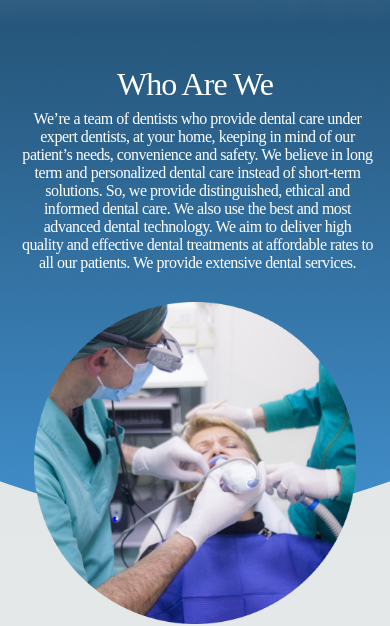
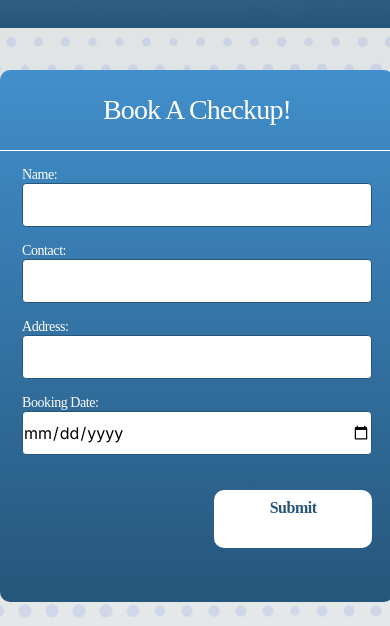
Before and after one commit to Joelshaji5/homnidentnew, a Next.js app: page / in a window 390 px wide. Shown: the part 727-1353 px from the top of the page. Built offline with nearby package versions, Linux system fonts and the light colour scheme.

Commit message:
form commit

```diff
--- /dev/null
+++ b/src/app/Components/Components/Form/BookingForm.jsx
@@ -0,0 +1,64 @@
+"use client"
+import React, { useState } from 'react';
+import "../../../Style/BookingForm.css"
+
+const BookingForm = () => {
+  const [formData, setFormData] = useState({
+    name: '',
+    contact: '',
+    address: '',
+    bookingDate: ''
+  });
+
+  const handleChange = (e) => {
+    setFormData({ ...formData, [e.target.name]: e.target.value });
+  };
+
+  const handleSubmit = (e) => {
+    e.preventDefault();
+
+    emailjs.send('your_service_id', 'your_template_id', formData, 'your_user_id')
+      .then((response) => {
+        console.log('Success!', response.status, response.text);
+        alert('Booking request sent successfully!');
+        setFormData({
+          name: '',
+          contact: '',
+          address: '',
+          bookingDate: ''
+        });
+      }, (error) => {
+        console.error('Failed to send email. Error:', error);
+        alert('Failed to send booking request. Please try again later.');
+      });
+  };
+
+  return (
+    <div className='bookingFormcontainerMain'>
+    <div className="bookingFormcontainer">
+      <h2 className='bookingFormcontainerH' >Book A Checkup!</h2>
+      <form onSubmit={handleSubmit}>
+        <div className="form-group">
+          <label className='bookingFormcontainerLabel' htmlFor="name">Name:</label>
+          <input  className='bookingFormcontainerInput' type="text" id="name" name="name" value={formData.name} onChange={handleChange} required />
+        </div>
+        <div className="form-group">
+          <label className='bookingFormcontainerLabel' htmlFor="contact">Contact:</label>
+          <input className='bookingFormcontainerInput' type="text" id="contact" name="contact" value={formData.contact} onChange={handleChange} required />
+        </div>
+        <div className="form-group">
+          <label  className='bookingFormcontainerLabel' htmlFor="address">Address:</label>
+          <input className='bookingFormcontainerInput' type="text" id="address" name="address" value={formData.address} onChange={handleChange} required />
+        </div>
+        <div className="form-group">
+          <label className='bookingFormcontainerLabel' htmlFor="bookingDate">Booking Date:</label>
+          <input className='bookingFormcontainerInput' type="date" id="bookingDate" name="bookingDate" value={formData.bookingDate} onChange={handleChange} required />
+        </div>
+        <button className='bookingFormcontainerBtn' type="submit">Submit</button>
+      </form>
+    </div>
+    </div>
+  );
+};
+
+export default BookingForm;
--- a/src/app/Homepage/page.jsx
+++ b/src/app/Homepage/page.jsx
@@ -5,10 +5,12 @@ import Hero3 from '../Components/HeroComponent/Hero3'
 import Essentials from '../Components/HeroComponent/Essentials'
 import Hero5Denatlspa from '../Components/HeroComponent/DentalSpa'
 import Patienttestimonials from '../Components/HeroComponent/PatienttesTimonials'
+import BookingForm from '../Components/Components/Form/BookingForm'
 function HomePage() {
   return (
     <>
     <Hero />
+    <BookingForm />
     <Hero2 />
     <Hero3 />
     <Essentials />
--- /dev/null
+++ b/src/app/Style/BookingForm.css
@@ -0,0 +1,90 @@
+.bookingFormcontainer{
+    border-radius: 10px;
+background: linear-gradient(180deg, #418FCC 0%, #26567B 100%);
+width: 394px;
+height: 532px;
+flex-shrink: 0;
+margin: auto;
+margin-top: 40px;
+margin-bottom: 51px;
+
+}
+
+
+.bookingFormcontainerMain {
+    background-image: url(/FormBgMb.png);
+    object-fit: cover;
+    padding-top: 2px;
+    padding-bottom: 2px;
+}
+
+.bookingFormcontainerH{
+    color: #FFF;
+text-align: center;
+font-family: "Lexend Deca";
+font-size: 28px;
+font-style: normal;
+font-weight: 400;
+line-height: 32px; /* 114.286% */
+letter-spacing: -0.84px;
+text-transform: capitalize;
+padding-block: 24px;
+border-bottom: 1px solid #FFF;
+}
+
+.bookingFormcontainerLabel{
+    color: #FFF;
+font-family: Montserrat;
+font-size: 14px;
+font-style: normal;
+font-weight: 500;
+line-height: normal;
+letter-spacing: -0.42px;
+margin-inline: 22px;
+
+margin-top: 16px;
+display: block;
+}
+
+.bookingFormcontainerInput{
+    border-radius: 4px;
+border: 0.5px solid #26567B;
+background: #FFF;
+width: 350px;
+height: 44px;
+flex-shrink: 0;
+margin-inline: 22px;
+display: block;
+
+}
+
+.bookingFormcontainerBtn{
+    color: #26567B;
+font-family: Montserrat;
+font-size: 16px;
+font-style: normal;
+font-weight: 600;
+line-height: normal;
+letter-spacing: -0.48px;
+width: 157.719px;
+height: 58px;
+flex-shrink: 0;
+border-radius: 10px;
+background: #FFF;
+margin-top: 35px;
+float: right;
+margin-right: 22px;
+padding-bottom: 23px;
+}
+
+.bookingFormcontainerMain{
+    display: none;
+}
+
+@media only screen and (max-width: 768px) {
+    .bookingFormcontainerMain{
+        display: block;
+    }
+
+
+}
```
